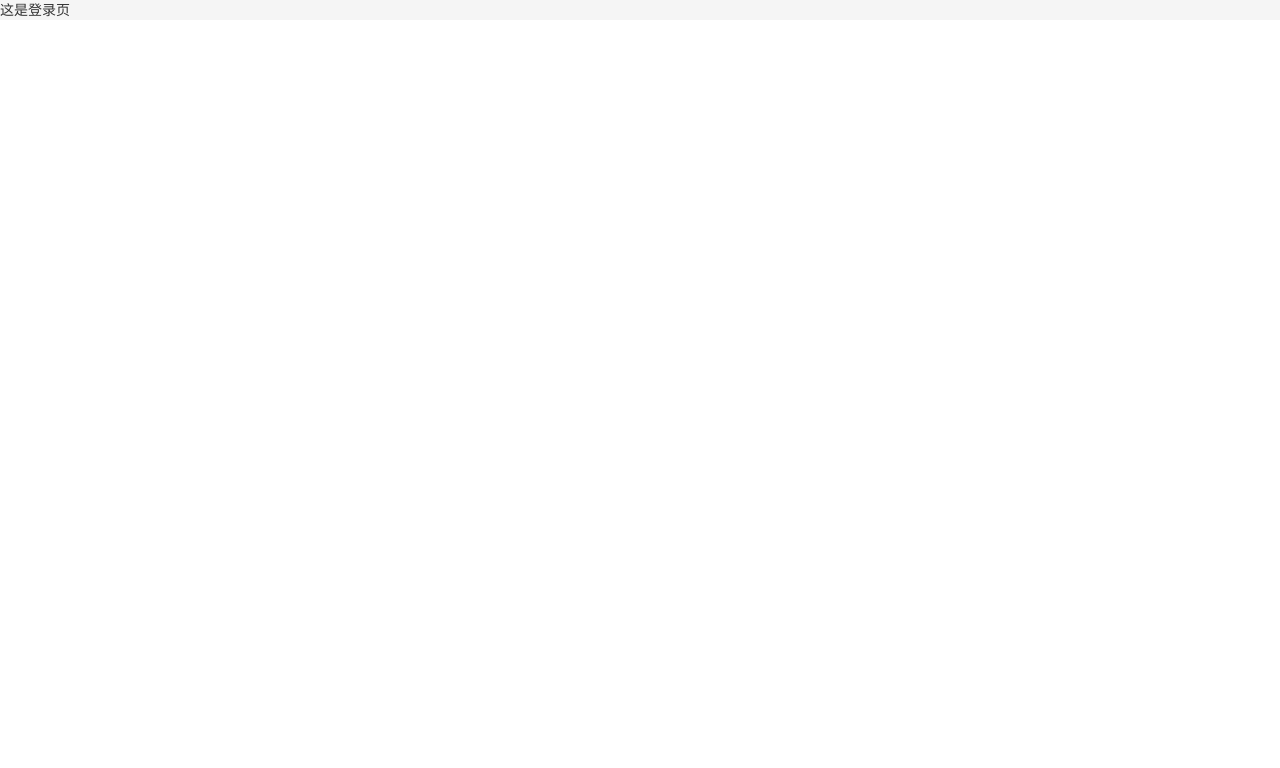
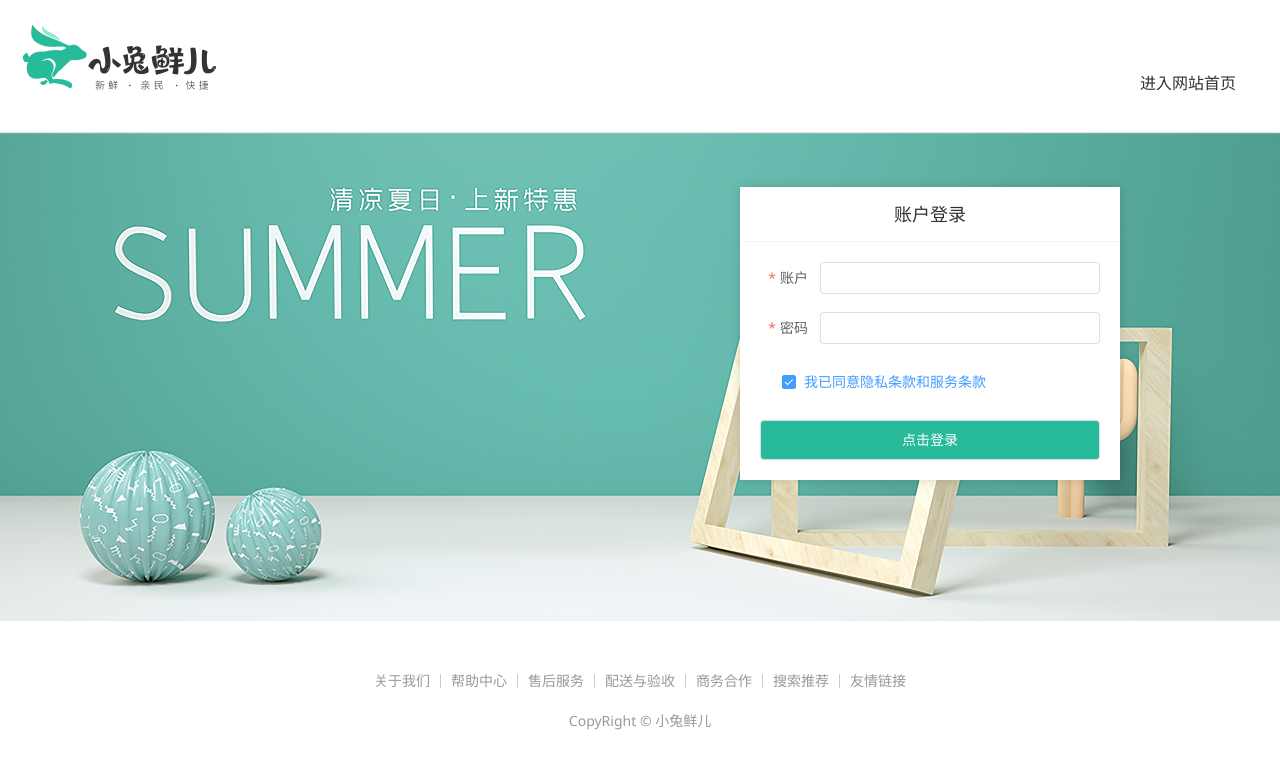
Before and after one commit to ysu-gjx/vue-xtx, a Vue app: page /login in a window 1280 px wide. Shown: the top 768 px of the page. Built offline with nearby package versions, Linux system fonts and the light colour scheme; a small style sheet from the web is missing.

Commit message:
feat: 完成登录模块

```diff
--- a/package.json
+++ b/package.json
@@ -14,6 +14,7 @@
     "axios": "^1.4.0",
     "element-plus": "^2.3.4",
     "pinia": "^2.0.36",
+    "pinia-plugin-persistedstate": "^3.1.0",
     "vue": "^3.3.2",
     "vue-router": "^4.2.0"
   },
--- /dev/null
+++ b/src/apis/user.js
@@ -0,0 +1,6 @@
+// * 封装所有和用户相关的接口函数
+import axios from '@/utils/http'
+export const loginAPI = (data) => {
+  const url = '/login'
+  return axios.post(url, data)
+}
--- a/src/main.js
+++ b/src/main.js
@@ -2,6 +2,7 @@
 
 import { createApp } from 'vue'
 import { createPinia } from 'pinia'
+import piniaPluginPersistedstate from 'pinia-plugin-persistedstate'
 import App from './App.vue'
 import router from '@/router/index'
 
@@ -9,6 +10,7 @@
 import componentPlugin from '@/components'
 
 const pinia = createPinia()
+pinia.use(piniaPluginPersistedstate)
 
 const app = createApp(App)
 app.use(pinia).use(lazyPlugin).use(componentPlugin).use(router).mount('#app')
--- /dev/null
+++ b/src/stores/user.js
@@ -0,0 +1,30 @@
+// *管理用户数据相关
+
+import { defineStore } from 'pinia'
+import { ref } from 'vue'
+import { loginAPI } from '@/apis/user'
+
+export const useUserStore = defineStore(
+  'user',
+  () => {
+    const userInfo = ref({})
+
+    const getUseInfo = async (data) => {
+      const res = await loginAPI(data)
+      userInfo.value = res.result
+    }
+
+    // 清楚用户信息
+    const clearUserInfo = () => {
+      userInfo.value = {}
+    }
+    return {
+      userInfo,
+      getUseInfo,
+      clearUserInfo
+    }
+  },
+  {
+    persist: true
+  }
+)
--- a/src/utils/http.js
+++ b/src/utils/http.js
@@ -1,4 +1,7 @@
 import axios from 'axios'
+import 'element-plus/theme-chalk/el-message.css'
+import { ElMessage } from 'element-plus'
+import { useUserStore } from '@/stores/user'
 
 // 基础配置 baseURL timeout
 const instance = axios.create({
@@ -9,6 +12,13 @@
 // 拦截请求
 instance.interceptors.request.use(
   (config) => {
+    // *1. 从pinia获取token数据
+    const userStore = useUserStore()
+    // *2. 按照后端的要求拼接token数据
+    const token = userStore.userInfo.token
+    if (token) {
+      config.headers.Authorization = `Bearer ${token}`
+    }
     return config
   },
   (e) => Promise.reject(e)
@@ -19,7 +29,13 @@
   (response) => {
     return response.data
   },
-  (e) => Promise.reject(e)
+  (e) => {
+    ElMessage({
+      type: 'warning',
+      message: e.response.data.message
+    })
+    return Promise.reject(e)
+  }
 )
 
 export default instance
--- a/src/views/Login/index.vue
+++ b/src/views/Login/index.vue
@@ -1,9 +1,347 @@
 <script setup>
+import { ref } from 'vue'
+import 'element-plus/theme-chalk/el-message.css'
+import { ElMessage } from 'element-plus'
+import { useRouter } from 'vue-router'
+import { useUserStore } from '@/stores/user'
 
+const router = useRouter()
+const userStore = useUserStore()
+
+// 表单对象
+const form = ref({
+  account: '',
+  password: '',
+  agree: true
+})
+
+// 规则对象
+const rules = ref({
+  account: [{ required: true, message: '用户名不能为空', trigger: 'blur' }],
+  password: [
+    { required: true, message: '密码不能为空', trigger: 'blur' },
+    { min: 6, max: 14, message: '密码长为6~14个字符', trigger: 'blur' }
+  ],
+  agree: [
+    {
+      validator: (rule, value, callback) => {
+        if (value) {
+          callback()
+        } else {
+          callback(new Error('请勾选协议'))
+        }
+      }
+    }
+  ]
+})
+
+// 获取form 统一校验
+const formRef = ref(null)
+const doLogin = () => {
+  formRef.value.validate(async (valid) => {
+    const { account, password } = form.value
+
+    if (!valid) return
+
+    // const res = await loginAPI({ account, password })
+    await userStore.getUseInfo({ account, password })
+    ElMessage({
+      type: 'success',
+      message: '登录成功'
+    })
+
+    // * 用replace 比较好，防止返回
+    router.replace({ path: '/' })
+  })
+}
 </script>
 <template>
-  <div>这是登录页</div>
+  <div>
+    <header class="login-header">
+      <div class="container m-top-20">
+        <h1 class="logo">
+          <RouterLink to="/">小兔鲜</RouterLink>
+        </h1>
+        <RouterLink class="entry" to="/">
+          进入网站首页
+          <i class="iconfont icon-angle-right"></i>
+          <i class="iconfont icon-angle-right"></i>
+        </RouterLink>
+      </div>
+    </header>
+    <section class="login-section">
+      <div class="wrapper">
+        <nav>
+          <a href="javascript:;">账户登录</a>
+        </nav>
+        <div class="account-box">
+          <div class="form">
+            <el-form
+              label-position="right"
+              label-width="60px"
+              status-icon
+              :model="form"
+              :rules="rules"
+              ref="formRef"
+            >
+              <el-form-item label="账户" prop="account">
+                <el-input v-model="form.account" />
+              </el-form-item>
+              <el-form-item label="密码" prop="password">
+                <el-input v-model="form.password" />
+              </el-form-item>
+              <el-form-item label-width="22px" prop="agree">
+                <el-checkbox size="large" v-model="form.agree">
+                  我已同意隐私条款和服务条款
+                </el-checkbox>
+              </el-form-item>
+              <el-button size="large" class="subBtn" @click="doLogin">点击登录</el-button>
+            </el-form>
+          </div>
+        </div>
+      </div>
+    </section>
+
+    <footer class="login-footer">
+      <div class="container">
+        <p>
+          <a href="javascript:;">关于我们</a>
+          <a href="javascript:;">帮助中心</a>
+          <a href="javascript:;">售后服务</a>
+          <a href="javascript:;">配送与验收</a>
+          <a href="javascript:;">商务合作</a>
+          <a href="javascript:;">搜索推荐</a>
+          <a href="javascript:;">友情链接</a>
+        </p>
+        <p>CopyRight &copy; 小兔鲜儿</p>
+      </div>
+    </footer>
+  </div>
 </template>
-<style lang="" scoped>
+<style lang="scss" scoped>
+.login-header {
+  background: #fff;
+  border-bottom: 1px solid #e4e4e4;
 
+  .container {
+    display: flex;
+    align-items: flex-end;
+    justify-content: space-between;
+  }
+
+  .logo {
+    width: 200px;
+
+    a {
+      display: block;
+      height: 132px;
+      width: 100%;
+      text-indent: -9999px;
+      background: url('@/assets/images/logo.png') no-repeat center 18px / contain;
+    }
+  }
+
+  .sub {
+    flex: 1;
+    font-size: 24px;
+    font-weight: normal;
+    margin-bottom: 38px;
+    margin-left: 20px;
+    color: #666;
+  }
+
+  .entry {
+    width: 120px;
+    margin-bottom: 38px;
+    font-size: 16px;
+
+    i {
+      font-size: 14px;
+      color: $xtxColor;
+      letter-spacing: -5px;
+    }
+  }
+}
+
+.login-section {
+  background: url('@/assets/images/login-bg.png') no-repeat center / cover;
+  height: 488px;
+  position: relative;
+
+  .wrapper {
+    width: 380px;
+    background: #fff;
+    position: absolute;
+    left: 50%;
+    top: 54px;
+    transform: translate3d(100px, 0, 0);
+    box-shadow: 0 0 10px rgba(0, 0, 0, 0.15);
+
+    nav {
+      font-size: 14px;
+      height: 55px;
+      margin-bottom: 20px;
+      border-bottom: 1px solid #f5f5f5;
+      display: flex;
+      padding: 0 40px;
+      text-align: right;
+      align-items: center;
+
+      a {
+        flex: 1;
+        line-height: 1;
+        display: inline-block;
+        font-size: 18px;
+        position: relative;
+        text-align: center;
+      }
+    }
+  }
+}
+
+.login-footer {
+  padding: 30px 0 50px;
+  background: #fff;
+
+  p {
+    text-align: center;
+    color: #999;
+    padding-top: 20px;
+
+    a {
+      line-height: 1;
+      padding: 0 10px;
+      color: #999;
+      display: inline-block;
+
+      ~ a {
+        border-left: 1px solid #ccc;
+      }
+    }
+  }
+}
+
+.account-box {
+  .toggle {
+    padding: 15px 40px;
+    text-align: right;
+
+    a {
+      color: $xtxColor;
+
+      i {
+        font-size: 14px;
+      }
+    }
+  }
+
+  .form {
+    padding: 0 20px 20px 20px;
+
+    &-item {
+      margin-bottom: 28px;
+
+      .input {
+        position: relative;
+        height: 36px;
+
+        > i {
+          width: 34px;
+          height: 34px;
+          background: #cfcdcd;
+          color: #fff;
+          position: absolute;
+          left: 1px;
+          top: 1px;
+          text-align: center;
+          line-height: 34px;
+          font-size: 18px;
+        }
+
+        input {
+          padding-left: 44px;
+          border: 1px solid #cfcdcd;
+          height: 36px;
+          line-height: 36px;
+          width: 100%;
+
+          &.error {
+            border-color: $priceColor;
+          }
+
+          &.active,
+          &:focus {
+            border-color: $xtxColor;
+          }
+        }
+
+        .code {
+          position: absolute;
+          right: 1px;
+          top: 1px;
+          text-align: center;
+          line-height: 34px;
+          font-size: 14px;
+          background: #f5f5f5;
+          color: #666;
+          width: 90px;
+          height: 34px;
+          cursor: pointer;
+        }
+      }
+
+      > .error {
+        position: absolute;
+        font-size: 12px;
+        line-height: 28px;
+        color: $priceColor;
+
+        i {
+          font-size: 14px;
+          margin-right: 2px;
+        }
+      }
+    }
+
+    .agree {
+      a {
+        color: #069;
+      }
+    }
+
+    .btn {
+      display: block;
+      width: 100%;
+      height: 40px;
+      color: #fff;
+      text-align: center;
+      line-height: 40px;
+      background: $xtxColor;
+
+      &.disabled {
+        background: #cfcdcd;
+      }
+    }
+  }
+
+  .action {
+    padding: 20px 40px;
+    display: flex;
+    justify-content: space-between;
+    align-items: center;
+
+    .url {
+      a {
+        color: #999;
+        margin-left: 10px;
+      }
+    }
+  }
+}
+
+.subBtn {
+  background: $xtxColor;
+  width: 100%;
+  color: #fff;
+}
 </style>
```
Also changed, not shown: src/views/Layout/components/LayoutNav.vue (+27 -5 lines), 1 other file (tests, documents, lock files or other folders).
